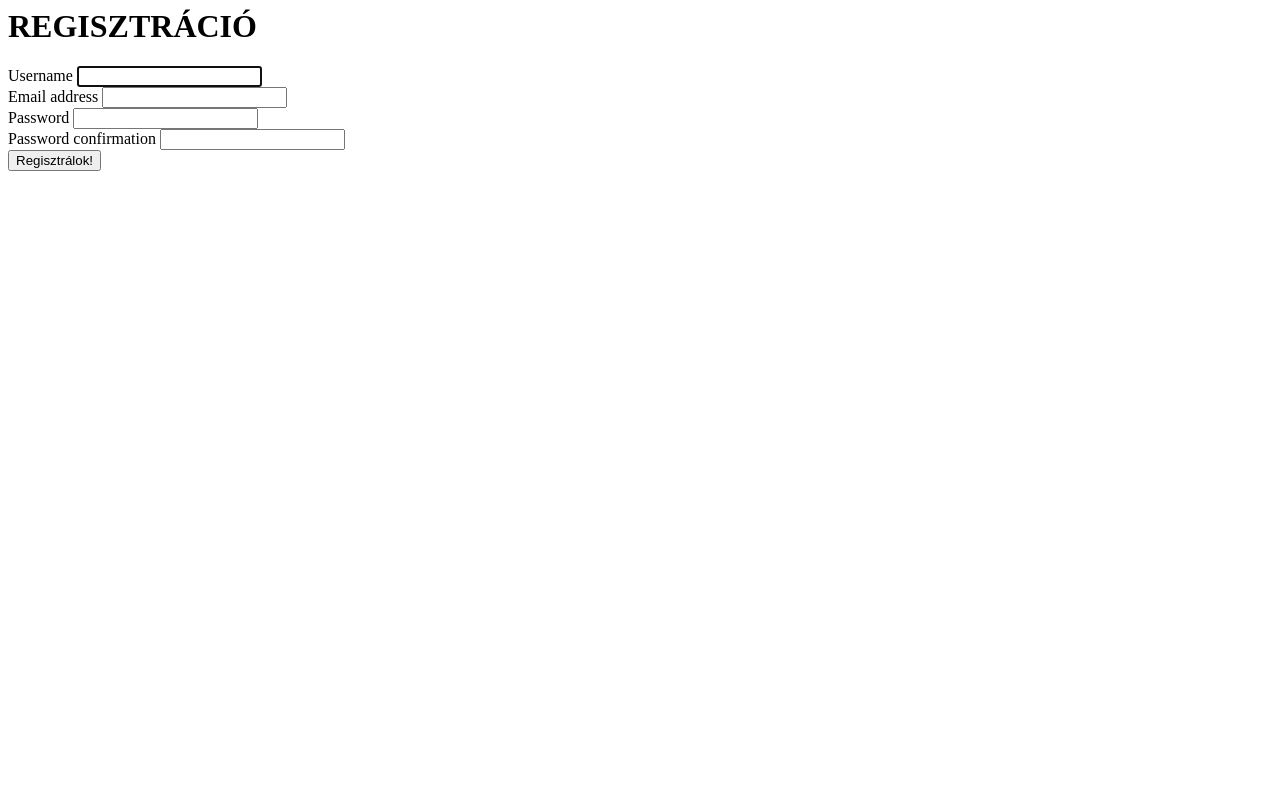
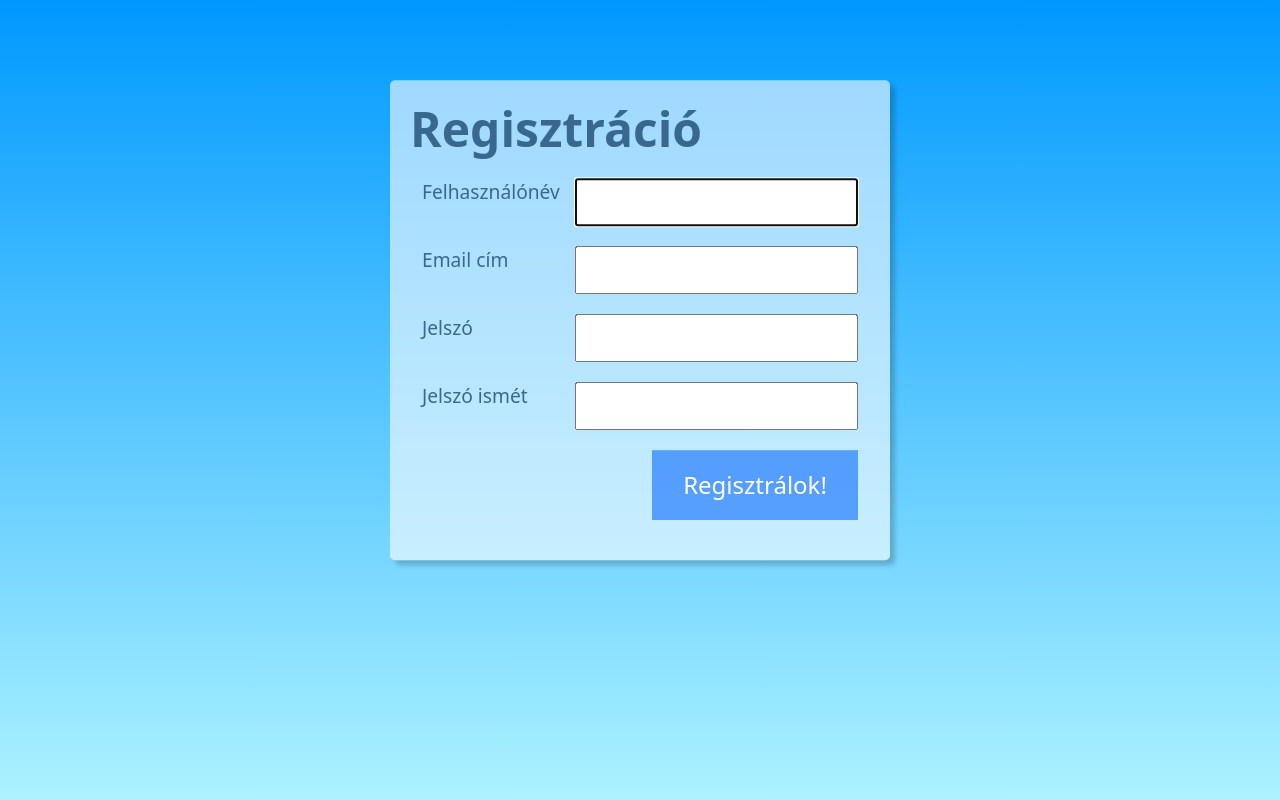
Before and after one commit to Cyri0/DjangoBlog, a Django app: page /register/ in a window 1280 px wide. Run offline with Django 3.2, Linux system fonts and the light colour scheme; some libraries are stand-ins or nearby versions.

Commit message:
registration designed

```diff
--- a/templates/register.html
+++ b/templates/register.html
@@ -1,19 +1,118 @@
-<h1>REGISZTRÁCIÓ</h1>
+<!DOCTYPE html>
+<html lang="en">
+<head>
+  <meta charset="UTF-8">
+  <meta name="viewport" content="width=device-width, initial-scale=1.0">
+  <title>RegistrationSample</title>
+  <link rel="stylesheet" href="https://stackpath.bootstrapcdn.com/bootstrap/5.0.0-alpha1/css/bootstrap.min.css" integrity="sha384-r4NyP46KrjDleawBgD5tp8Y7UzmLA05oM1iAEQ17CSuDqnUK2+k9luXQOfXJCJ4I" crossorigin="anonymous">
+  <script src="https://cdn.jsdelivr.net/npm/popper.js@1.16.0/dist/umd/popper.min.js" integrity="sha384-Q6E9RHvbIyZFJoft+2mJbHaEWldlvI9IOYy5n3zV9zzTtmI3UksdQRVvoxMfooAo" crossorigin="anonymous"></script>
+  <script src="https://stackpath.bootstrapcdn.com/bootstrap/5.0.0-alpha1/js/bootstrap.min.js" integrity="sha384-oesi62hOLfzrys4LxRF63OJCXdXDipiYWBnvTl9Y9/TRlw5xlKIEHpNyvvDShgf/" crossorigin="anonymous"></script>
+    <style>
+        :root{
+            --gradient-1: rgb(172, 242, 255);
+            --gradient-2: rgb(0, 153, 255);
+            --font-color: rgb(56, 104, 143);
+            --button-normal: rgba(0, 98, 255, 0.561);
+            --button-hover: rgb(0, 98, 255);
+        }
 
-<form method="POST" action="">
-    {% csrf_token %}
-    {{form.username.label}}
-    {{form.username}}
-    <br>
-    {{form.email.label}}
-    {{form.email}}
-    <br>
-    {{form.password1.label}}
-    {{form.password1}}
-    <br>
-    {{form.password2.label}}
-    {{form.password2}}
-    <br>
-    <input type="submit" value="Regisztrálok!">
+        body{
+            background: var(--gradient-1);
+            background: linear-gradient(0deg, var(--gradient-1) 0%, var(--gradient-2) 100%);
+            min-height: 100vh;
+            color: var(--font-color);
+        }
 
-</form>
+        h1{
+            font-size: 3rem;
+            font-weight: bold;
+        }
+
+        .container{
+            max-width: 500px;
+            background-color: rgba(255, 255, 255, 0.596);
+            padding: 20px;
+            position: absolute;
+            top: 40%;
+            left: 50%;
+            transform: translate(-50%, -50%);
+            box-shadow: 5px 5px 5px rgba(0, 0, 0, 0.2);
+            border-radius: 5px;
+        }
+
+        input{
+            width: 100%;
+            padding: 10px;
+        }
+
+        input[type="submit"]{
+            max-width: 250px;
+            display: block;
+            margin: auto;
+            height: 70px;
+            border-radius: none;
+            border: none;
+            background-color: var(--button-normal);
+            color: white;
+            font-size: 1.5rem;
+            transition: 1s;
+        }
+
+        input[type="submit"]:hover{
+            background-color: var(--button-hover);
+        }
+
+        .row{
+            margin: 20px 0px;
+            width: 100%;
+        }
+
+        .label{
+            font-size: 1.2rem;
+
+        }
+    </style>
+</head>
+<body>
+
+    <div class="container">
+        <h1>Regisztráció</h1>
+        <form action="" method="POST">
+            {% csrf_token %}
+            <div class="row">
+                <div class="col-sm-4 label">
+                    Felhasználónév
+                </div>
+                <div class="col-sm-8">
+                {{ form.username }}
+                </div>
+            </div>
+            <div class="row">
+                <div class="col-sm-4 label">Email cím</div>
+                <div class="col-sm-8">
+                {{ form.email }}
+                </div>
+            </div>
+            <div class="row">
+                <div class="col-sm-4 label">Jelszó</div>
+                <div class="col-sm-8">
+            {{ form.password1 }}
+            </div>
+            </div>
+            <div class="row">
+                <div class="col-sm-4 label">Jelszó ismét</div>
+                <div class="col-sm-8">
+            {{ form.password2 }}
+            </div>
+            </div>
+
+            <div class="row">
+                <div class="col-sm-6"></div>
+                <div class="col-sm-6">
+                    <input type="submit" value="Regisztrálok!">
+                </div>
+            </div>
+          </form>
+    </div>
+</body>
+</html>
```
Also changed, not shown: db.sqlite3.
